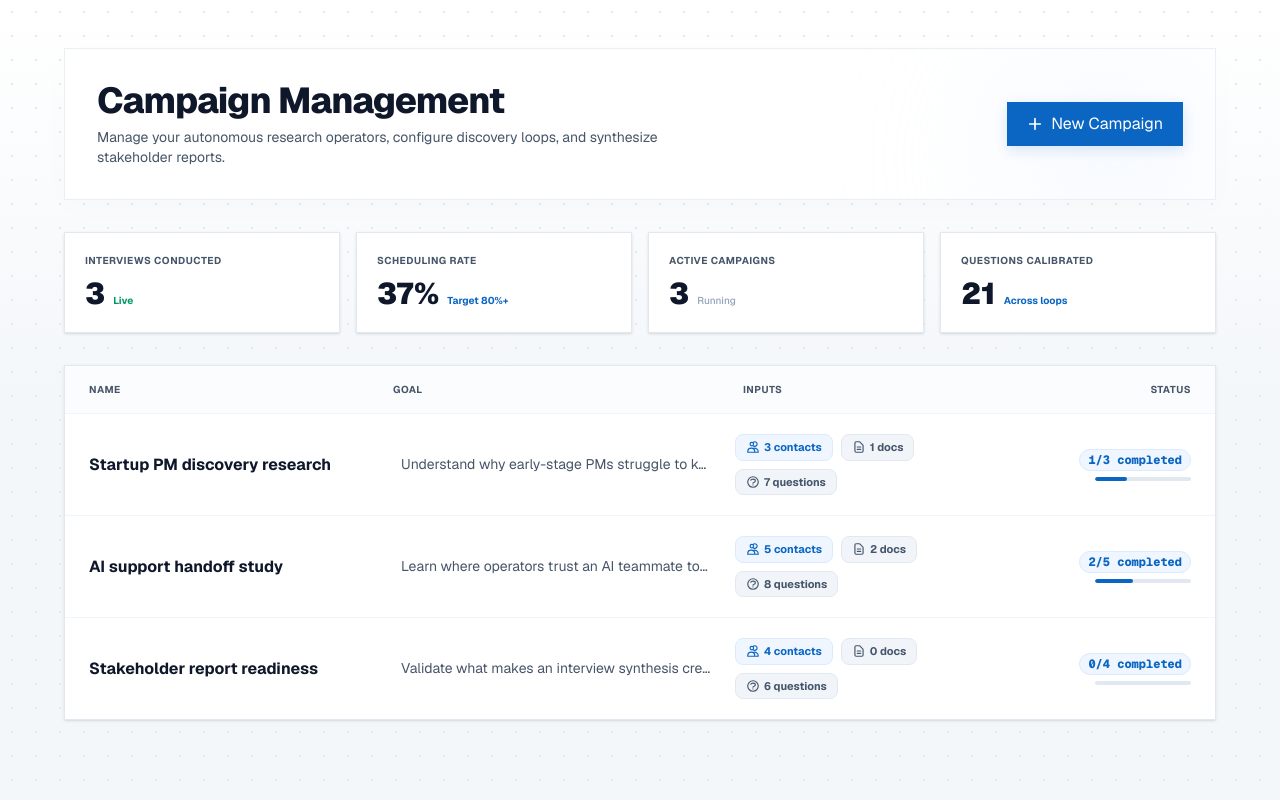
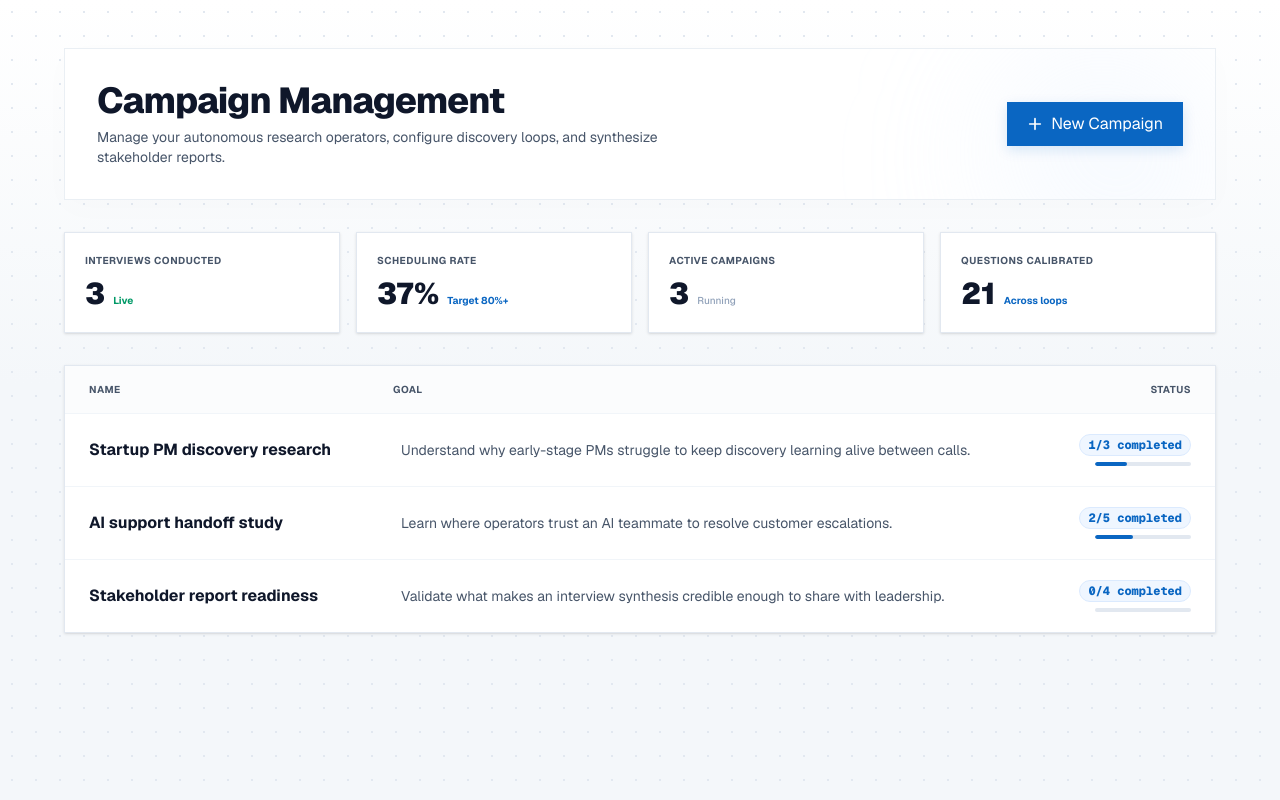
Before and after one commit to joshua-schiller/meridian, a Next.js app in the folder apps/web/: page / in a window 1280 px wide. Built offline with nearby package versions, Linux system fonts and the light colour scheme.

Commit message:
feat: remove Inputs column from campaign list rows and headers

```diff
--- a/apps/web/src/app/page.tsx
+++ b/apps/web/src/app/page.tsx
@@ -109,26 +109,7 @@ function CampaignRowContent({ campaign }: { campaign: Campaign }) {
       <p className="min-w-0 text-sm leading-relaxed text-[var(--muted)] md:truncate">
         {campaign.goal}
       </p>
-      <div className="flex flex-wrap gap-2 text-[11px] font-bold">
-        <span className="inline-flex items-center rounded-lg bg-[var(--accent-wash)] px-2.5 py-1 text-[var(--accent)] border border-blue-100">
-          <svg className="w-3.5 h-3.5 mr-1" fill="none" stroke="currentColor" viewBox="0 0 24 24">
-            <path strokeLinecap="round" strokeLinejoin="round" strokeWidth="2" d="M12 4.354a4 4 0 110 5.292M15 21H3v-1a6 6 0 0112 0v1zm0 0h6v-1a6 6 0 00-9-5.197M13 7a3 3 0 11-6 0 3 3 0 016 0z" />
-          </svg>
-          {campaign.totalInterviews} contacts
-        </span>
-        <span className="inline-flex items-center rounded-lg bg-slate-100 px-2.5 py-1 text-slate-600 border border-slate-200">
-          <svg className="w-3.5 h-3.5 mr-1" fill="none" stroke="currentColor" viewBox="0 0 24 24">
-            <path strokeLinecap="round" strokeLinejoin="round" strokeWidth="2" d="M9 12h6m-6 4h6m2 5H7a2 2 0 01-2-2V5a2 2 0 012-2h5.586a1 1 0 01.707.293l5.414 5.414a1 1 0 01.293.707V19a2 2 0 01-2 2z" />
-          </svg>
-          {campaign.supportingDocumentNames?.length ?? 0} docs
-        </span>
-        <span className="inline-flex items-center rounded-lg bg-slate-100 px-2.5 py-1 text-slate-600 border border-slate-200">
-          <svg className="w-3.5 h-3.5 mr-1" fill="none" stroke="currentColor" viewBox="0 0 24 24">
-            <path strokeLinecap="round" strokeLinejoin="round" strokeWidth="2" d="M8.228 9c.549-1.165 2.03-2 3.772-2 2.21 0 4 1.343 4 3 0 1.4-1.278 2.575-3.006 2.907-.542.104-.994.54-.994 1.093m0 3h.01M21 12a9 9 0 11-18 0 9 9 0 0118 0z" />
-          </svg>
-          {campaign.questionCount} questions
-        </span>
-      </div>
+
       <div className="flex flex-col gap-1.5 items-end justify-center">
         <p className={`font-mono text-xs font-extrabold px-2 py-0.5 rounded-full border ${isCompleted ? "bg-emerald-50 text-emerald-700 border-emerald-200" : "bg-[var(--accent-wash)] text-[var(--accent)] border-blue-100"}`}>
           {campaign.completedInterviews}/{campaign.totalInterviews} completed
@@ -146,7 +127,7 @@ function CampaignRowContent({ campaign }: { campaign: Campaign }) {
 
 function CampaignRow({ campaign, onOpen }: { campaign: Campaign; onOpen: (href: string) => void }) {
   const rowClassName =
-    "grid w-full gap-3 px-6 py-5 transition-all duration-200 md:grid-cols-[18rem_1fr_15rem_12rem] md:items-center md:gap-6 border-b border-slate-100 last:border-0 group";
+    "grid w-full gap-3 px-6 py-5 transition-all duration-200 md:grid-cols-[18rem_1fr_12rem] md:items-center md:gap-6 border-b border-slate-100 last:border-0 group";
   const isLinkedCampaign = Boolean(campaign.detailHref);
 
   function openCampaign() {
@@ -717,10 +698,9 @@ export default function Home() {
         </div>
 
         <section className="overflow-hidden rounded-none border border-slate-200 bg-white/95 backdrop-blur-md shadow-sm">
-          <div className="grid grid-cols-[1fr_auto] gap-4 border-b border-slate-100 bg-slate-50/50 px-6 py-4 text-[10px] font-bold uppercase tracking-wider text-[var(--muted)] md:grid-cols-[18rem_1fr_15rem_12rem]">
+          <div className="grid grid-cols-[1fr_auto] gap-4 border-b border-slate-100 bg-slate-50/50 px-6 py-4 text-[10px] font-bold uppercase tracking-wider text-[var(--muted)] md:grid-cols-[18rem_1fr_12rem]">
             <span>Name</span>
             <span className="hidden md:block">Goal</span>
-            <span className="hidden md:block">Inputs</span>
             <span className="text-right">Status</span>
           </div>
 
```
